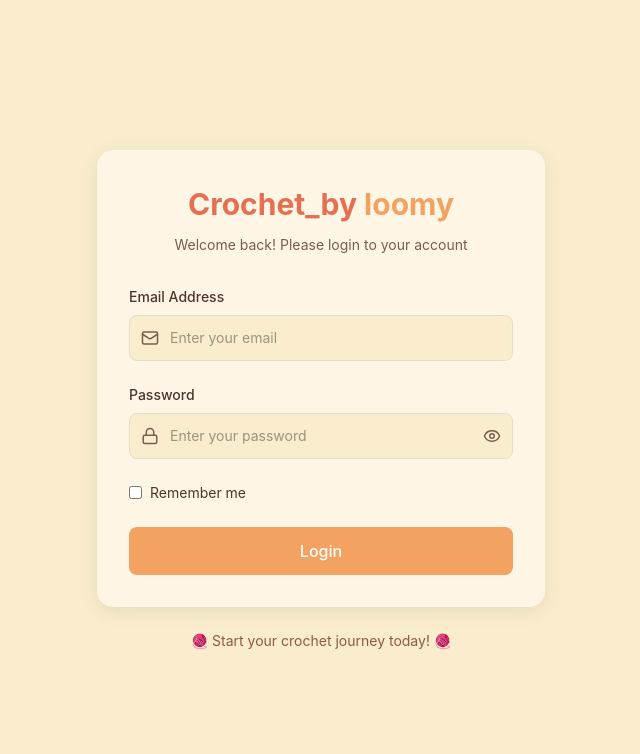
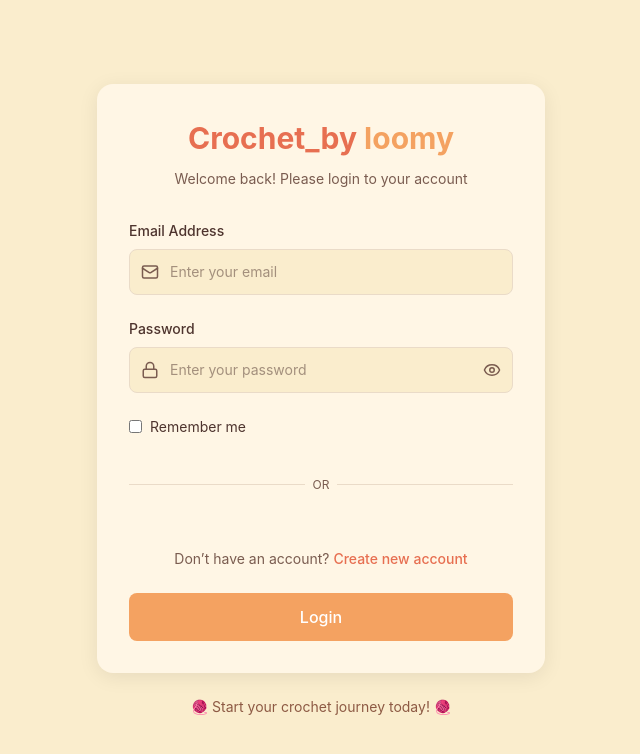
Before and after one commit to Mariam422/crochet, a React (Vite) app: page /login in a window 1280 px wide. Shown: the top 754 px of the page, without its empty margins (319-959 px from the left). Built offline with nearby package versions, Linux system fonts and the light colour scheme.

Commit message:
fix protected route and routing

```diff
--- a/src/App.jsx
+++ b/src/App.jsx
@@ -20,33 +20,78 @@
 //   );
 // }
 
+// import { Routes, Route } from "react-router-dom";
+// import Layout from "./Components/Layout/Layout";
+// import Login from "./Components/Login/Login";
+// import Home from "./Pages/Home/Home";
+// import Tutorials from "./Pages/Tutorials/Tutorials";
+// import Patterns from "./Pages/Patterns/Patterns";
+// import Tasks from "./Pages/Tasks/Tasks";
+// import Beginner from "./Pages/Path/Beginner";
+// import Intermediate from "./Pages/Path/Intermediate";
+// import Advanced from "./Pages/Path/Advanced";
+// import Register from "./Components/Registre/Registre"
+
+// export default function App() {
+//   return (
+//     <Routes>
+//       <Route path="/Register" element={<Register/>} />
+//       <Route path="/login" element={<Login />} />
+
+//       <Route element={<Layout />}>
+//         <Route path="/" element={<Home />} />
+//         <Route path="/tutorials" element={<Tutorials />} />
+//         <Route path="/patterns" element={<Patterns />} />
+//         <Route path="/tasks" element={<Tasks />} />
+//         <Route path="/beginner" element={<Beginner />} />
+//         <Route path="/intermediate" element={<Intermediate />} />
+//         <Route path="/advanced" element={<Advanced />} />
+//       </Route>
+//     </Routes>
+//   );
+// }
+
 import { Routes, Route } from "react-router-dom";
+
 import Layout from "./Components/Layout/Layout";
 import Login from "./Components/Login/Login";
+import Register from "./Components/Registre/Registre";
+
 import Home from "./Pages/Home/Home";
 import Tutorials from "./Pages/Tutorials/Tutorials";
 import Patterns from "./Pages/Patterns/Patterns";
 import Tasks from "./Pages/Tasks/Tasks";
+
 import Beginner from "./Pages/Path/Beginner";
 import Intermediate from "./Pages/Path/Intermediate";
 import Advanced from "./Pages/Path/Advanced";
-import Register from "./Components/Registre/Registre"
+
+import ProtectedRoute from "./ProtectedRoute"
 
 export default function App() {
   return (
     <Routes>
-      <Route path="/Register" element={<Register/>} />
+
+      {/* Public Routes */}
       <Route path="/login" element={<Login />} />
+      <Route path="/register" element={<Register />} />
 
+      {/* Protected Routes */}
+      <Route element={<ProtectedRoute />}>
         <Route element={<Layout />}>
+
           <Route path="/" element={<Home />} />
           <Route path="/tutorials" element={<Tutorials />} />
           <Route path="/patterns" element={<Patterns />} />
           <Route path="/tasks" element={<Tasks />} />
+
           <Route path="/beginner" element={<Beginner />} />
           <Route path="/intermediate" element={<Intermediate />} />
           <Route path="/advanced" element={<Advanced />} />
+
         </Route>
+      </Route>
+
     </Routes>
   );
 }
--- a/src/Components/Login/Login.jsx
+++ b/src/Components/Login/Login.jsx
@@ -150,6 +150,23 @@ export default function LoginPage() {
                 Remember me
               </label>
             </div>
+             <div className="flex items-center gap-2 my-4">
+              <div className="h-px flex-1 bg-[#eadbc8]"></div>
+              <span className="text-xs text-[#7a5c50]">OR</span>
+              <div className="h-px flex-1 bg-[#eadbc8]"></div>
+            </div>
+            <div className="text-center mt-4 text-sm text-[#7a5c50]">
+              <p>
+                Don’t have an account?{" "}
+                <span
+                  onClick={() => navigate("/Register")}
+                  className="text-[#e76f51] font-medium cursor-pointer hover:underline"
+                >
+                  Create new account
+                </span>
+              </p>
+            </div>
+
 
             {/* Button */}
             <button
@@ -159,10 +176,6 @@ export default function LoginPage() {
               {loading ? "Logging in..." : "Login"}
             </button>
           </form>
-
-
-
-
         </div>
 
         {/* Decorative */}
--- a/src/Components/Registre/Registre.jsx
+++ b/src/Components/Registre/Registre.jsx
@@ -28,11 +28,7 @@ export default function Register() {
     e.preventDefault();
     setError("");
 
-    if (
-      !formData.username ||
-      !formData.email ||
-      !formData.password
-    ) {
+    if (!formData.username || !formData.email || !formData.password) {
       setError("Please fill in all fields");
       return;
     }
@@ -40,35 +36,30 @@ export default function Register() {
     try {
       setLoading(true);
 
-      const res = await fetch(
-        "http://localhost:1337/api/auth/local/register",
-        {
+      const res = await fetch("http://localhost:1337/api/auth/local/register", {
         method: "POST",
         headers: {
           "Content-Type": "application/json",
         },
-
         body: JSON.stringify({
           username: formData.username,
           email: formData.email,
           password: formData.password,
         }),
-        }
-      );
+      });
 
       const data = await res.json();
 
       if (!res.ok) {
-        throw new Error(
-          data.error?.message || "Registration failed"
-        );
+        throw new Error(data.error?.message || "Registration failed");
       }
 
-      // Save token + user
+      // Save token + user (Auto login)
       localStorage.setItem("token", data.jwt);
       localStorage.setItem("user", JSON.stringify(data.user));
 
-      navigate("/", { replace: true });
+      // redirect to home
+      navigate("/login", { replace: true });
     } catch (err) {
       setError(err.message);
     } finally {
@@ -92,18 +83,18 @@ export default function Register() {
             </p>
           </div>
 
-          {/* Form */}
-          <form
-            onSubmit={handleSubmit}
-            className="flex flex-col gap-6"
-          >
+          {/* Error */}
           {error && (
-              <p className="text-red-500 text-sm">{error}</p>
+            <div className="bg-red-100 text-red-600 p-2 rounded text-sm mb-4">
+              {error}
+            </div>
           )}
 
+          {/* Form */}
+          <form onSubmit={handleSubmit} className="flex flex-col gap-6">
             {/* Username */}
-            <div className="flex flex-col">
-              <label className="text-sm font-medium mb-2 text-[#4e342e]">
+            <div>
+              <label className="text-sm font-medium mb-2 text-[#4e342e] block">
                 Username
               </label>
 
@@ -125,8 +116,8 @@ export default function Register() {
             </div>
 
             {/* Email */}
-            <div className="flex flex-col">
-              <label className="text-sm font-medium mb-2 text-[#4e342e]">
+            <div>
+              <label className="text-sm font-medium mb-2 text-[#4e342e] block">
                 Email Address
               </label>
 
@@ -148,8 +139,8 @@ export default function Register() {
             </div>
 
             {/* Password */}
-            <div className="flex flex-col">
-              <label className="text-sm font-medium mb-2 text-[#4e342e]">
+            <div>
+              <label className="text-sm font-medium mb-2 text-[#4e342e] block">
                 Password
               </label>
 
@@ -170,16 +161,10 @@ export default function Register() {
 
                 <button
                   type="button"
-                  onClick={() =>
-                    setShowPassword((p) => !p)
-                  }
+                  onClick={() => setShowPassword((p) => !p)}
                   className="absolute right-3 top-1/2 -translate-y-1/2 text-[#7a5c50]"
                 >
-                  {showPassword ? (
-                    <EyeOff size={18} />
-                  ) : (
-                    <Eye size={18} />
-                  )}
+                  {showPassword ? <EyeOff size={18} /> : <Eye size={18} />}
                 </button>
               </div>
             </div>
@@ -187,14 +172,14 @@ export default function Register() {
             {/* Button */}
             <button
               disabled={loading}
-              className="bg-[#f4a261] text-white py-3 rounded-lg font-medium transition hover:bg-[#e76f51] active:scale-95"
+              className="bg-[#f4a261] text-white py-3 rounded-lg font-medium transition hover:bg-[#e76f51] active:scale-95 disabled:opacity-60"
             >
               {loading ? "Creating account..." : "Register"}
             </button>
           </form>
         </div>
 
-        {/* Decorative */}
+        {/* Footer */}
         <div className="text-center mt-6 text-sm text-[#8d5a44]">
           🧶 Join the crochet world today! 🧶
         </div>
--- /dev/null
+++ b/src/ProtectedRoute.jsx
@@ -0,0 +1,7 @@
+import { Navigate, Outlet } from "react-router-dom";
+
+export default function ProtectedRoute() {
+  const token = localStorage.getItem("token");
+
+  return token ? <Outlet /> : <Navigate to="/login" replace />;
+}
```
Lines whose indentation alone changed are shown as unchanged.
